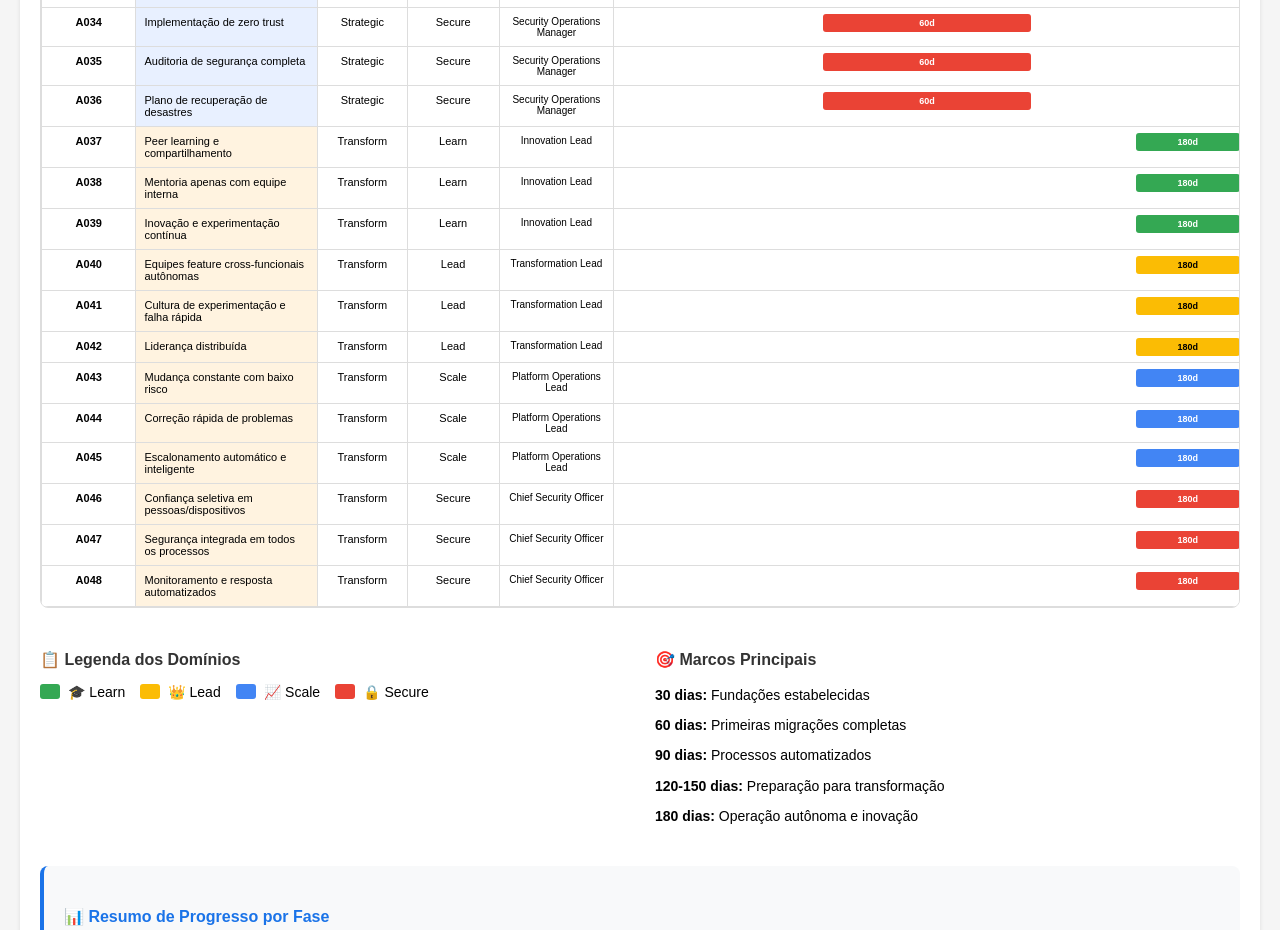
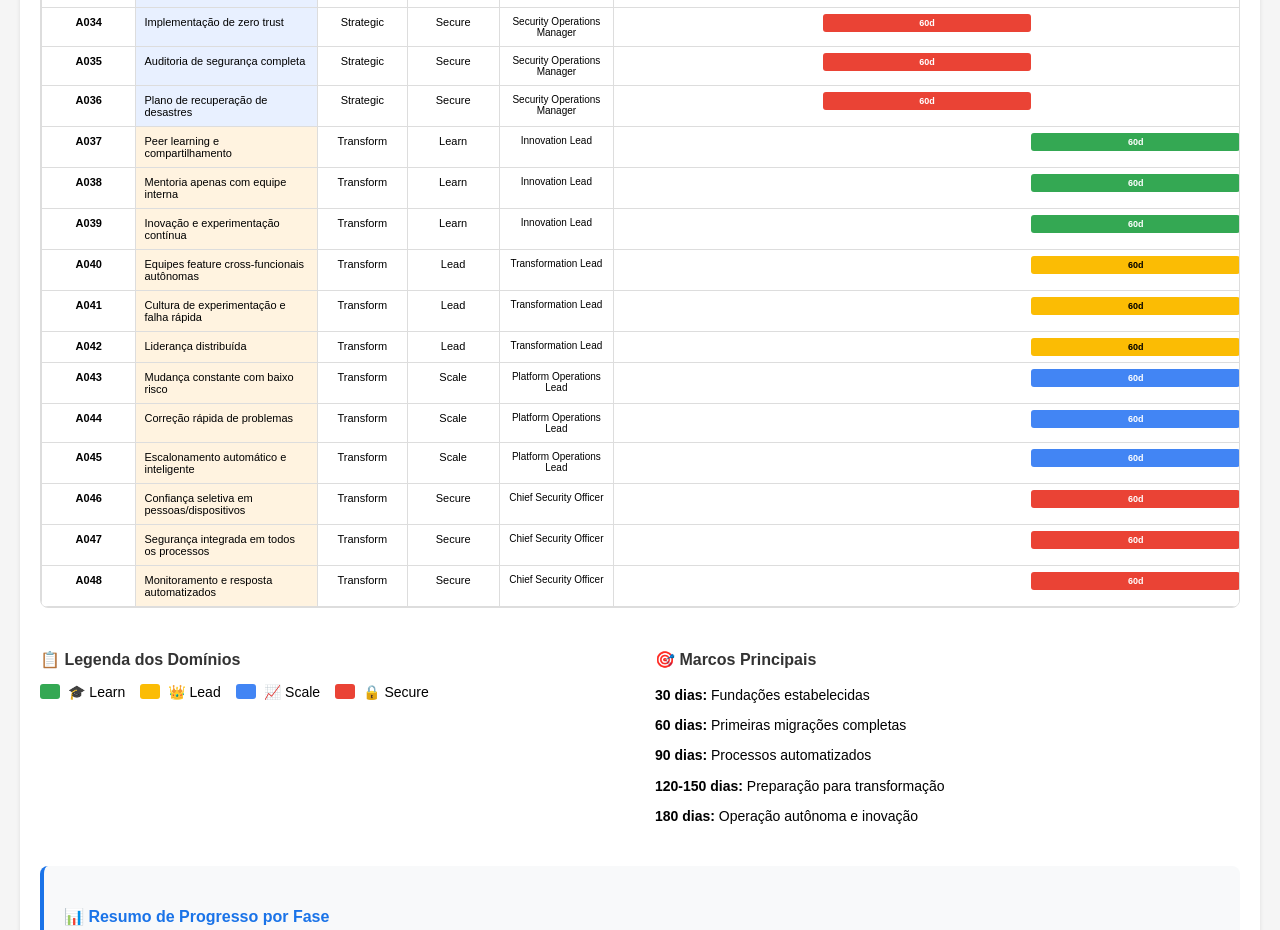
Before and after one commit to augustoximenes/gcaf, a plain HTML site: page gcaf.html in a window 1280 px wide. Shown: the part 3280-4210 px from the top of the page. Drawn offline with Linux system fonts and the light colour scheme.

Commit message:
Gantt fixed

```diff
--- a/gcaf.html
+++ b/gcaf.html
@@ -2118,8 +2118,8 @@
                                 <td style="padding: 8px; border: 1px solid #ddd; text-align: center; font-size: 10px;">Innovation Lead</td>
                                 <td style="padding: 0; border: 1px solid #ddd; position: relative;">
                                     <div class="gantt-timeline" style="height: 30px; position: relative; display: flex;">
-                                        <div class="gantt-bar learn" style="width: 16.67%; height: 18px; margin-top: 6px; background-color: #34a853; border-radius: 3px; margin-left: 83.33%; display: flex; align-items: center; justify-content: center; color: white; font-size: 9px; font-weight: bold;">
-                                            180d
+                                        <div class="gantt-bar learn" style="width: 33.33%; height: 18px; margin-top: 6px; background-color: #34a853; border-radius: 3px; margin-left: 66.67%; display: flex; align-items: center; justify-content: center; color: white; font-size: 9px; font-weight: bold;">
+                                            60d
                                         </div>
                                     </div>
                                 </td>
@@ -2135,8 +2135,8 @@
                                 <td style="padding: 8px; border: 1px solid #ddd; text-align: center; font-size: 10px;">Innovation Lead</td>
                                 <td style="padding: 0; border: 1px solid #ddd; position: relative;">
                                     <div class="gantt-timeline" style="height: 30px; position: relative; display: flex;">
-                                        <div class="gantt-bar learn" style="width: 16.67%; height: 18px; margin-top: 6px; background-color: #34a853; border-radius: 3px; margin-left: 83.33%; display: flex; align-items: center; justify-content: center; color: white; font-size: 9px; font-weight: bold;">
-                                            180d
+                                        <div class="gantt-bar learn" style="width: 33.33%; height: 18px; margin-top: 6px; background-color: #34a853; border-radius: 3px; margin-left: 66.67%; display: flex; align-items: center; justify-content: center; color: white; font-size: 9px; font-weight: bold;">
+                                            60d
                                         </div>
                                     </div>
                                 </td>
@@ -2152,8 +2152,8 @@
                                 <td style="padding: 8px; border: 1px solid #ddd; text-align: center; font-size: 10px;">Innovation Lead</td>
                                 <td style="padding: 0; border: 1px solid #ddd; position: relative;">
                                     <div class="gantt-timeline" style="height: 30px; position: relative; display: flex;">
-                                        <div class="gantt-bar learn" style="width: 16.67%; height: 18px; margin-top: 6px; background-color: #34a853; border-radius: 3px; margin-left: 83.33%; display: flex; align-items: center; justify-content: center; color: white; font-size: 9px; font-weight: bold;">
-                                            180d
+                                        <div class="gantt-bar learn" style="width: 33.33%; height: 18px; margin-top: 6px; background-color: #34a853; border-radius: 3px; margin-left: 66.67%; display: flex; align-items: center; justify-content: center; color: white; font-size: 9px; font-weight: bold;">
+                                            60d
                                         </div>
                                     </div>
                                 </td>
@@ -2169,8 +2169,8 @@
                                 <td style="padding: 8px; border: 1px solid #ddd; text-align: center; font-size: 10px;">Transformation Lead</td>
                                 <td style="padding: 0; border: 1px solid #ddd; position: relative;">
                                     <div class="gantt-timeline" style="height: 30px; position: relative; display: flex;">
-                                        <div class="gantt-bar lead" style="width: 16.67%; height: 18px; margin-top: 6px; background-color: #fbbc04; border-radius: 3px; margin-left: 83.33%; display: flex; align-items: center; justify-content: center; color: black; font-size: 9px; font-weight: bold;">
-                                            180d
+                                        <div class="gantt-bar lead" style="width: 33.33%; height: 18px; margin-top: 6px; background-color: #fbbc04; border-radius: 3px; margin-left: 66.67%; display: flex; align-items: center; justify-content: center; color: black; font-size: 9px; font-weight: bold;">
+                                            60d
                                         </div>
                                     </div>
                                 </td>
@@ -2186,8 +2186,8 @@
                                 <td style="padding: 8px; border: 1px solid #ddd; text-align: center; font-size: 10px;">Transformation Lead</td>
                                 <td style="padding: 0; border: 1px solid #ddd; position: relative;">
                                     <div class="gantt-timeline" style="height: 30px; position: relative; display: flex;">
-                                        <div class="gantt-bar lead" style="width: 16.67%; height: 18px; margin-top: 6px; background-color: #fbbc04; border-radius: 3px; margin-left: 83.33%; display: flex; align-items: center; justify-content: center; color: black; font-size: 9px; font-weight: bold;">
-                                            180d
+                                        <div class="gantt-bar lead" style="width: 33.33%; height: 18px; margin-top: 6px; background-color: #fbbc04; border-radius: 3px; margin-left: 66.67%; display: flex; align-items: center; justify-content: center; color: black; font-size: 9px; font-weight: bold;">
+                                            60d
                                         </div>
                                     </div>
                                 </td>
@@ -2203,8 +2203,8 @@
                                 <td style="padding: 8px; border: 1px solid #ddd; text-align: center; font-size: 10px;">Transformation Lead</td>
                                 <td style="padding: 0; border: 1px solid #ddd; position: relative;">
                                     <div class="gantt-timeline" style="height: 30px; position: relative; display: flex;">
-                                        <div class="gantt-bar lead" style="width: 16.67%; height: 18px; margin-top: 6px; background-color: #fbbc04; border-radius: 3px; margin-left: 83.33%; display: flex; align-items: center; justify-content: center; color: black; font-size: 9px; font-weight: bold;">
-                                            180d
+                                        <div class="gantt-bar lead" style="width: 33.33%; height: 18px; margin-top: 6px; background-color: #fbbc04; border-radius: 3px; margin-left: 66.67%; display: flex; align-items: center; justify-content: center; color: black; font-size: 9px; font-weight: bold;">
+                                            60d
                                         </div>
                                     </div>
                                 </td>
@@ -2220,8 +2220,8 @@
                                 <td style="padding: 8px; border: 1px solid #ddd; text-align: center; font-size: 10px;">Platform Operations Lead</td>
                                 <td style="padding: 0; border: 1px solid #ddd; position: relative;">
                                     <div class="gantt-timeline" style="height: 30px; position: relative; display: flex;">
-                                        <div class="gantt-bar scale" style="width: 16.67%; height: 18px; margin-top: 6px; background-color: #4285f4; border-radius: 3px; margin-left: 83.33%; display: flex; align-items: center; justify-content: center; color: white; font-size: 9px; font-weight: bold;">
-                                            180d
+                                        <div class="gantt-bar scale" style="width: 33.33%; height: 18px; margin-top: 6px; background-color: #4285f4; border-radius: 3px; margin-left: 66.67%; display: flex; align-items: center; justify-content: center; color: white; font-size: 9px; font-weight: bold;">
+                                            60d
                                         </div>
                                     </div>
                                 </td>
@@ -2237,8 +2237,8 @@
                                 <td style="padding: 8px; border: 1px solid #ddd; text-align: center; font-size: 10px;">Platform Operations Lead</td>
                                 <td style="padding: 0; border: 1px solid #ddd; position: relative;">
                                     <div class="gantt-timeline" style="height: 30px; position: relative; display: flex;">
-                                        <div class="gantt-bar scale" style="width: 16.67%; height: 18px; margin-top: 6px; background-color: #4285f4; border-radius: 3px; margin-left: 83.33%; display: flex; align-items: center; justify-content: center; color: white; font-size: 9px; font-weight: bold;">
-                                            180d
+                                        <div class="gantt-bar scale" style="width: 33.33%; height: 18px; margin-top: 6px; background-color: #4285f4; border-radius: 3px; margin-left: 66.67%; display: flex; align-items: center; justify-content: center; color: white; font-size: 9px; font-weight: bold;">
+                                            60d
                                         </div>
                                     </div>
                                 </td>
@@ -2254,8 +2254,8 @@
                                 <td style="padding: 8px; border: 1px solid #ddd; text-align: center; font-size: 10px;">Platform Operations Lead</td>
                                 <td style="padding: 0; border: 1px solid #ddd; position: relative;">
                                     <div class="gantt-timeline" style="height: 30px; position: relative; display: flex;">
-                                        <div class="gantt-bar scale" style="width: 16.67%; height: 18px; margin-top: 6px; background-color: #4285f4; border-radius: 3px; margin-left: 83.33%; display: flex; align-items: center; justify-content: center; color: white; font-size: 9px; font-weight: bold;">
-                                            180d
+                                        <div class="gantt-bar scale" style="width: 33.33%; height: 18px; margin-top: 6px; background-color: #4285f4; border-radius: 3px; margin-left: 66.67%; display: flex; align-items: center; justify-content: center; color: white; font-size: 9px; font-weight: bold;">
+                                            60d
                                         </div>
                                     </div>
                                 </td>
@@ -2271,8 +2271,8 @@
                                 <td style="padding: 8px; border: 1px solid #ddd; text-align: center; font-size: 10px;">Chief Security Officer</td>
                                 <td style="padding: 0; border: 1px solid #ddd; position: relative;">
                                     <div class="gantt-timeline" style="height: 30px; position: relative; display: flex;">
-                                        <div class="gantt-bar secure" style="width: 16.67%; height: 18px; margin-top: 6px; background-color: #ea4335; border-radius: 3px; margin-left: 83.33%; display: flex; align-items: center; justify-content: center; color: white; font-size: 9px; font-weight: bold;">
-                                            180d
+                                        <div class="gantt-bar secure" style="width: 33.33%; height: 18px; margin-top: 6px; background-color: #ea4335; border-radius: 3px; margin-left: 66.67%; display: flex; align-items: center; justify-content: center; color: white; font-size: 9px; font-weight: bold;">
+                                            60d
                                         </div>
                                     </div>
                                 </td>
@@ -2288,8 +2288,8 @@
                                 <td style="padding: 8px; border: 1px solid #ddd; text-align: center; font-size: 10px;">Chief Security Officer</td>
                                 <td style="padding: 0; border: 1px solid #ddd; position: relative;">
                                     <div class="gantt-timeline" style="height: 30px; position: relative; display: flex;">
-                                        <div class="gantt-bar secure" style="width: 16.67%; height: 18px; margin-top: 6px; background-color: #ea4335; border-radius: 3px; margin-left: 83.33%; display: flex; align-items: center; justify-content: center; color: white; font-size: 9px; font-weight: bold;">
-                                            180d
+                                        <div class="gantt-bar secure" style="width: 33.33%; height: 18px; margin-top: 6px; background-color: #ea4335; border-radius: 3px; margin-left: 66.67%; display: flex; align-items: center; justify-content: center; color: white; font-size: 9px; font-weight: bold;">
+                                            60d
                                         </div>
                                     </div>
                                 </td>
@@ -2305,8 +2305,8 @@
                                 <td style="padding: 8px; border: 1px solid #ddd; text-align: center; font-size: 10px;">Chief Security Officer</td>
                                 <td style="padding: 0; border: 1px solid #ddd; position: relative;">
                                     <div class="gantt-timeline" style="height: 30px; position: relative; display: flex;">
-                                        <div class="gantt-bar secure" style="width: 16.67%; height: 18px; margin-top: 6px; background-color: #ea4335; border-radius: 3px; margin-left: 83.33%; display: flex; align-items: center; justify-content: center; color: white; font-size: 9px; font-weight: bold;">
-                                            180d
+                                        <div class="gantt-bar secure" style="width: 33.33%; height: 18px; margin-top: 6px; background-color: #ea4335; border-radius: 3px; margin-left: 66.67%; display: flex; align-items: center; justify-content: center; color: white; font-size: 9px; font-weight: bold;">
+                                            60d
                                         </div>
                                     </div>
                                 </td>
```
